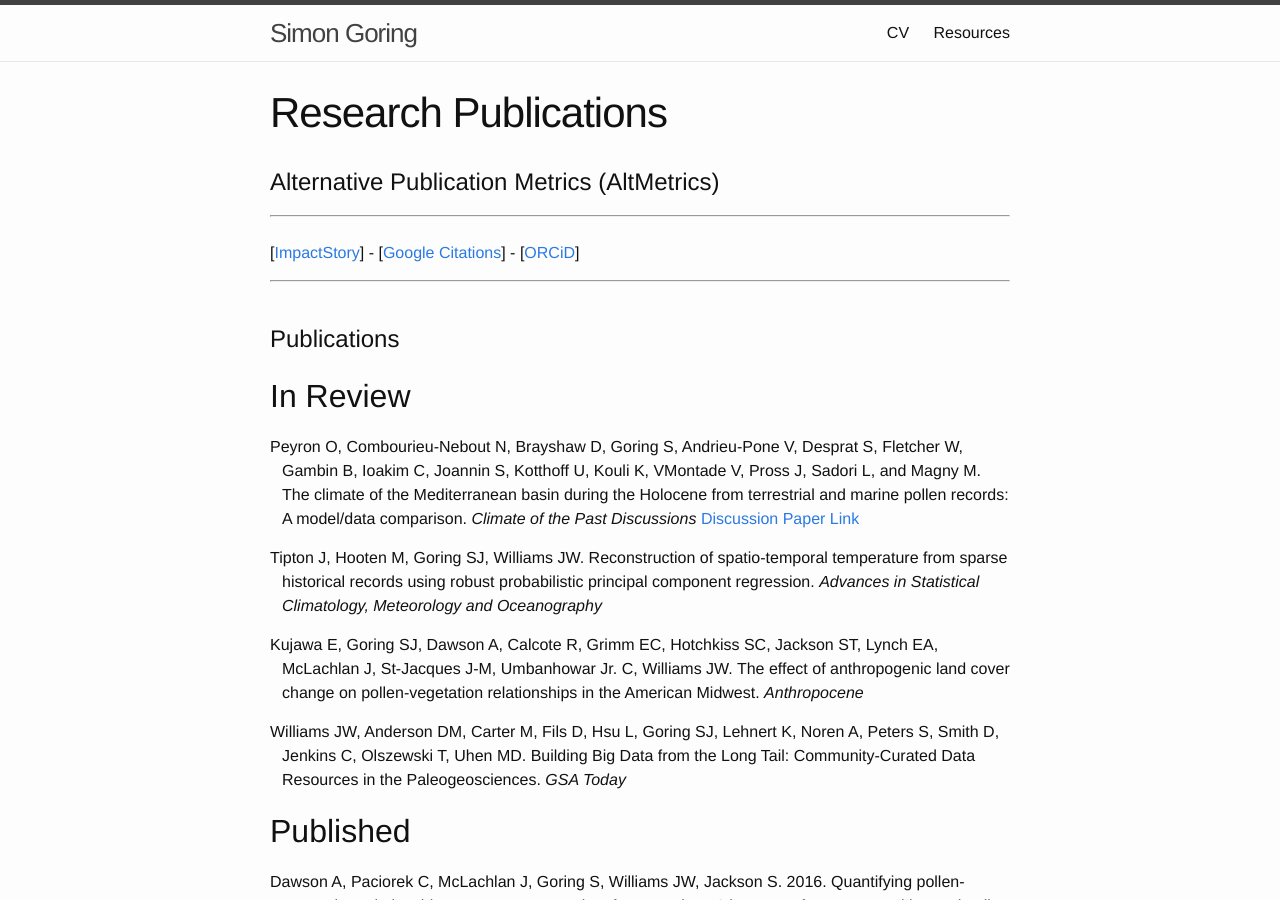
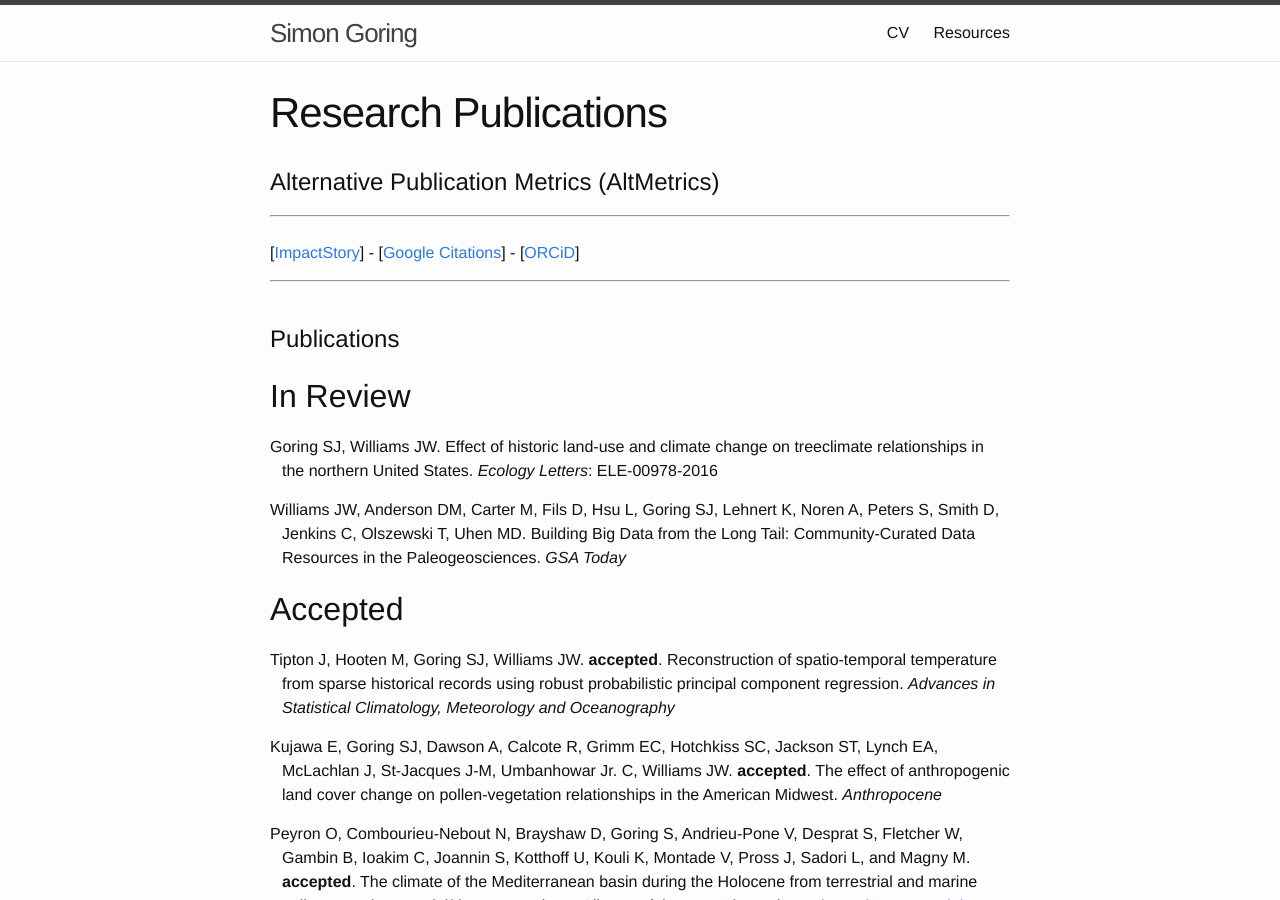
Before and after one commit to SimonGoring/simongoring.github.io, a Jekyll site: the page built from _cv/Publications.md, in a window 1280 px wide and 900 px high. Built offline with Jekyll 4.4.1, drawn with Linux system fonts in a browser that asks for light colours; some of the changed text lies outside the part shown.

Commit message:
Adding some resources, critically, updating my CV with newly published & accepted papers.

```diff
--- a/_cv/Publications.md
+++ b/_cv/Publications.md
@@ -16,17 +16,21 @@ concept: Academic Peer Reviewed Publications and Software
 <h2>In Review</h2>
 
 <p class="hangingindent">
-Peyron O, Combourieu-Nebout N, Brayshaw D, Goring S, Andrieu-Pone V, Desprat S, Fletcher W,  Gambin B, Ioakim C, Joannin S, Kotthoff U, Kouli K, VMontade V, Pross J, Sadori L, and Magny M.  The climate of the Mediterranean basin during the Holocene from terrestrial and marine pollen records: A model/data comparison. <i>Climate of the Past Discussions</i> <a href="http://www.clim-past-discuss.net/cp-2016-65/">Discussion Paper Link</a></p>
-
-<p class="hangingindent">
-Tipton J, Hooten M, Goring SJ, Williams JW. Reconstruction of spatio-temporal temperature from sparse historical records using robust probabilistic principal component regression. <i>Advances in Statistical Climatology, Meteorology and Oceanography</i></p>
-
-<p class="hangingindent">
- Kujawa E, Goring SJ, Dawson A, Calcote R, Grimm EC, Hotchkiss SC, Jackson ST, Lynch EA, McLachlan J, St-Jacques J-M, Umbanhowar Jr. C, Williams JW. The effect of anthropogenic land cover change on pollen-vegetation relationships in the American Midwest. <i>Anthropocene</i></p>
+Goring SJ, Williams JW. Effect of historic land-use and climate change on treeclimate relationships in the northern United States. <i>Ecology Letters</i>: ELE-00978-2016</p>
 
 <p class="hangingindent">
 Williams JW, Anderson DM, Carter M, Fils D, Hsu L, Goring SJ, Lehnert K, Noren A, Peters S, Smith D, Jenkins C, Olszewski T, Uhen MD. Building Big Data from the Long Tail: Community-Curated Data Resources in the Paleogeosciences. <i>GSA Today</i>
 </p>
+
+<h2>Accepted</h2>
+<p class="hangingindent">
+Tipton J, Hooten M, Goring SJ, Williams JW. <b>accepted</b>. Reconstruction of spatio-temporal temperature from sparse historical records using robust probabilistic principal component regression. <i>Advances in Statistical Climatology, Meteorology and Oceanography</i></p>
+
+<p class="hangingindent">
+ Kujawa E, Goring SJ, Dawson A, Calcote R, Grimm EC, Hotchkiss SC, Jackson ST, Lynch EA, McLachlan J, St-Jacques J-M, Umbanhowar Jr. C, Williams JW. <b>accepted</b>. The effect of anthropogenic land cover change on pollen-vegetation relationships in the American Midwest. <i>Anthropocene</i></p>
+
+<p class="hangingindent">
+Peyron O, Combourieu-Nebout N, Brayshaw D, Goring S, Andrieu-Pone V, Desprat S, Fletcher W,  Gambin B, Ioakim C, Joannin S, Kotthoff U, Kouli K, Montade V, Pross J, Sadori L, and Magny M. <b>accepted</b>. The climate of the Mediterranean basin during the Holocene from terrestrial and marine pollen records: A model/data comparison. <i>Climate of the Past Discussions</i> <a href="http://www.clim-past-discuss.net/cp-2016-65/">Discussion Paper Link</a></p>
 
 <h2>Published</h2>
 
```
Also changed, not shown: _resources/DescribingNeotomaTimeinowl.md (added, +100 -0 lines), images/inkspot_neotoma.gif (added), images/neotoma_browse.gif (added).
